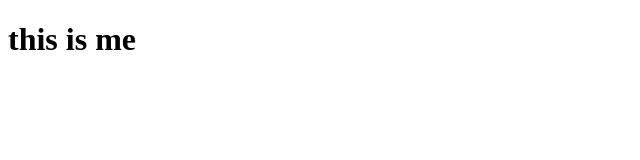
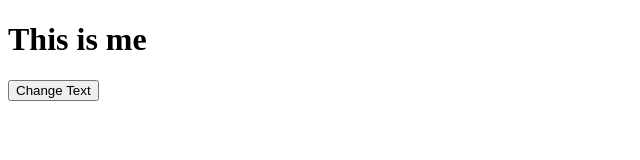
Before and after one commit to Vendrabhanuprakash/first, a plain HTML site: page index.html in a window 1280 px wide. Shown: the whole page, without its empty margins (0-640 px from the left). Drawn offline with Linux system fonts and the light colour scheme.

Commit message:
Update index.html

```diff
--- a/index.html
+++ b/index.html
@@ -3,9 +3,16 @@
 <head>
     <meta charset="UTF-8">
     <meta name="viewport" content="width=device-width, initial-scale=1.0">
-    <title>git hub page</title>
+    <title>GitHub Page</title>
 </head>
 <body>
-    <h1>this is me </h1>
+    <h1 id="text">This is me</h1>
+    <button onclick="changeText()">Change Text</button>
+
+    <script>
+        function changeText() {
+            document.getElementById("text").innerHTML = "This is you";
+        }
+    </script>
 </body>
 </html>
```
